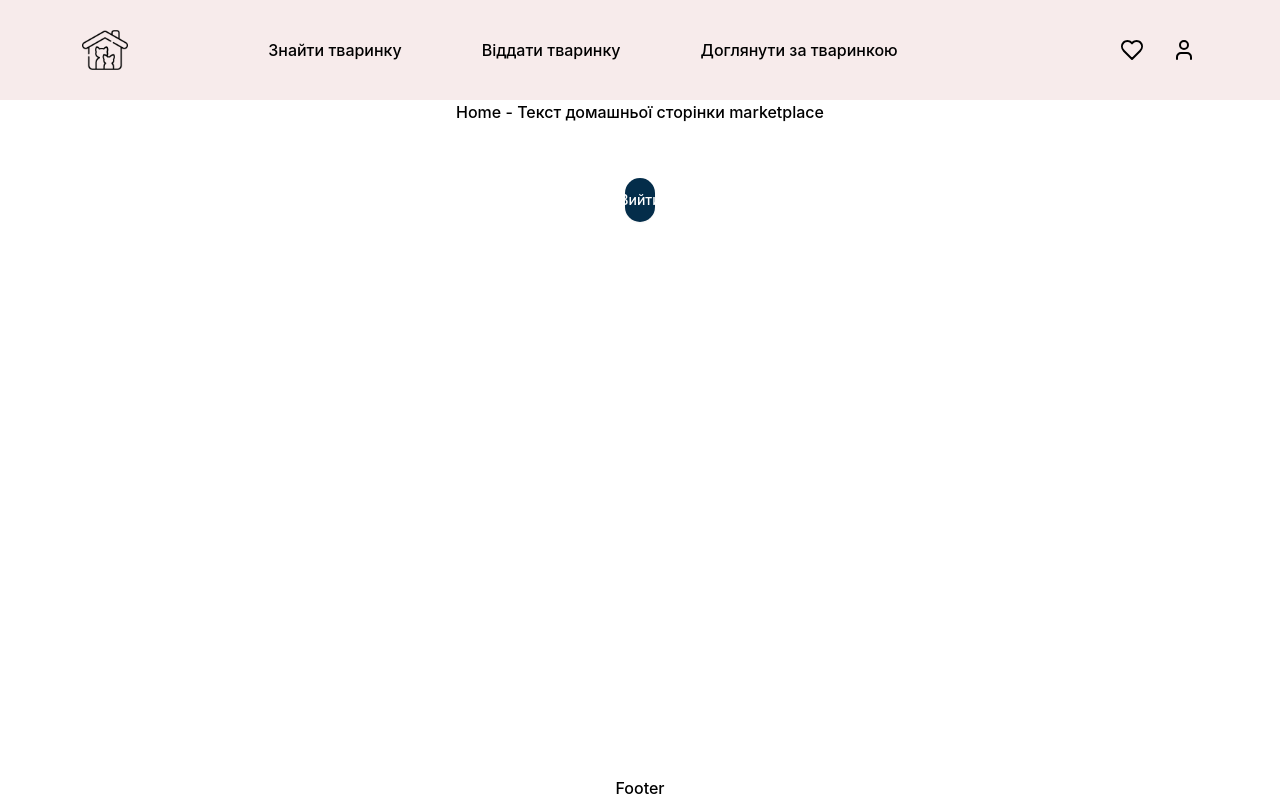
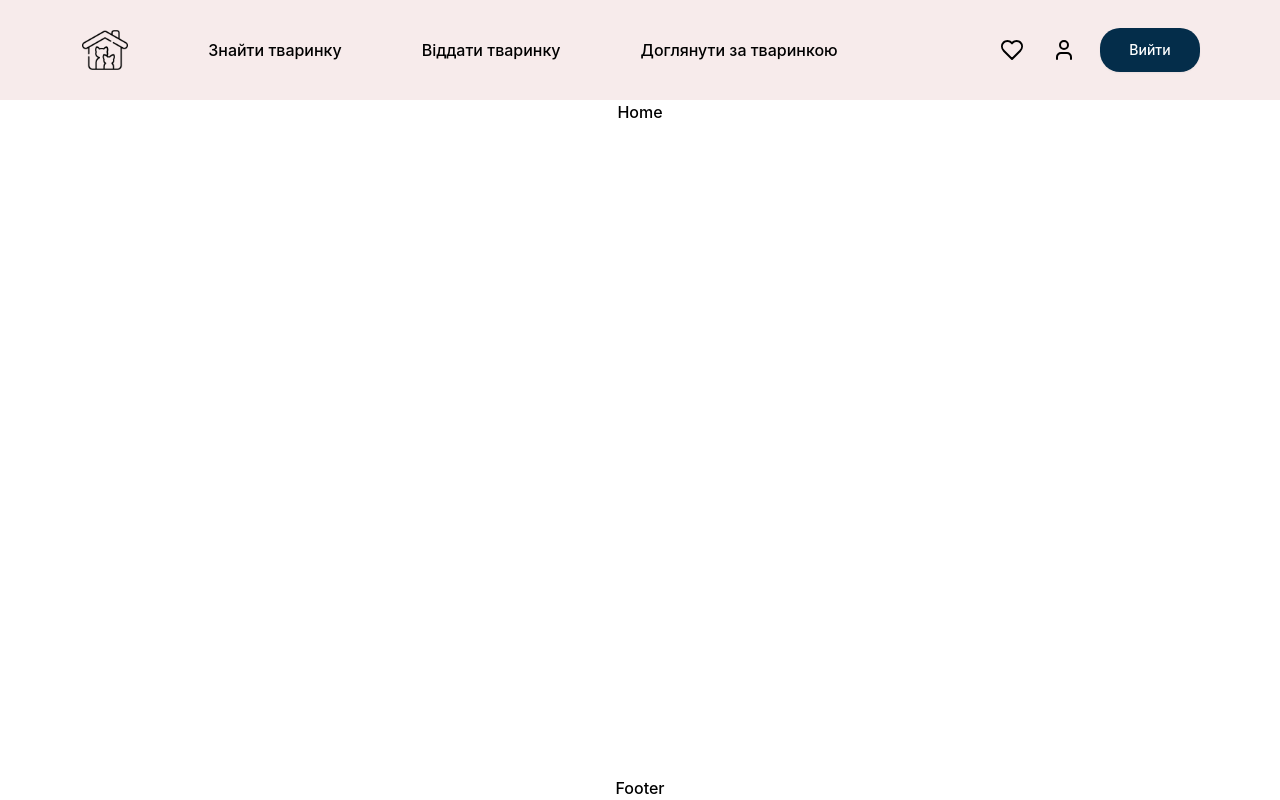
Before and after one commit to Dim-Tvarin/frontend, a React (Vite) app: page / in a window 1280 px wide. Built offline with nearby package versions, Linux system fonts and the light colour scheme.

Commit message:
add logaut btn to Header

```diff
--- a/src/pages/Home.tsx
+++ b/src/pages/Home.tsx
@@ -1,24 +1,7 @@
-import { CustomButton } from 'components/CustomButton';
-import { useDispatch } from 'react-redux';
-import type { AppDispatch } from '../redux/store';
-import { logoutThunk } from '../redux/users/usersOperations';
-
 export const Home = () => {
-  const dispatch = useDispatch<AppDispatch>();
-  const handleClick = () => {
-    dispatch(logoutThunk());
-  };
   return (
     <>
-      <div>Home - Текст домашньої сторінки marketplace</div>
-      <CustomButton
-        type="button"
-        styleType="defaultButton"
-        className="w-[30px]"
-        onClick={handleClick}
-      >
-        Вийти
-      </CustomButton>
+      <div>Home</div>
     </>
   );
 };
--- a/src/pages/Layout/Header.tsx
+++ b/src/pages/Layout/Header.tsx
@@ -2,8 +2,17 @@ import { NavLink } from 'react-router-dom';
 import logo from '../../assets/logo.svg';
 import hart from '../../assets/hart.svg';
 import cabinet from '../../assets/cabinet.svg';
+import { CustomButton } from 'components/CustomButton';
+import { useDispatch } from 'react-redux';
+import type { AppDispatch } from '../../redux/store';
+import { logoutThunk } from '../../redux/users/usersOperations';
 
 export const Header = () => {
+  const dispatch = useDispatch<AppDispatch>();
+  const handleClick = () => {
+    dispatch(logoutThunk());
+  };
+
   return (
     <header className="h-[100px] bg-[#f7ebeb] flex items-center container">
       <nav className="w-full">
@@ -38,6 +47,16 @@ export const Header = () => {
               <img src={cabinet} alt="personal cabinet" />
             </NavLink>
           </li>
+          <li>
+            <CustomButton
+              type="button"
+              styleType="defaultButton"
+              className="w-[100px] m-auto ml-[20px]"
+              onClick={handleClick}
+            >
+              Вийти
+            </CustomButton>
+          </li>
         </ul>
       </nav>
     </header>
```
